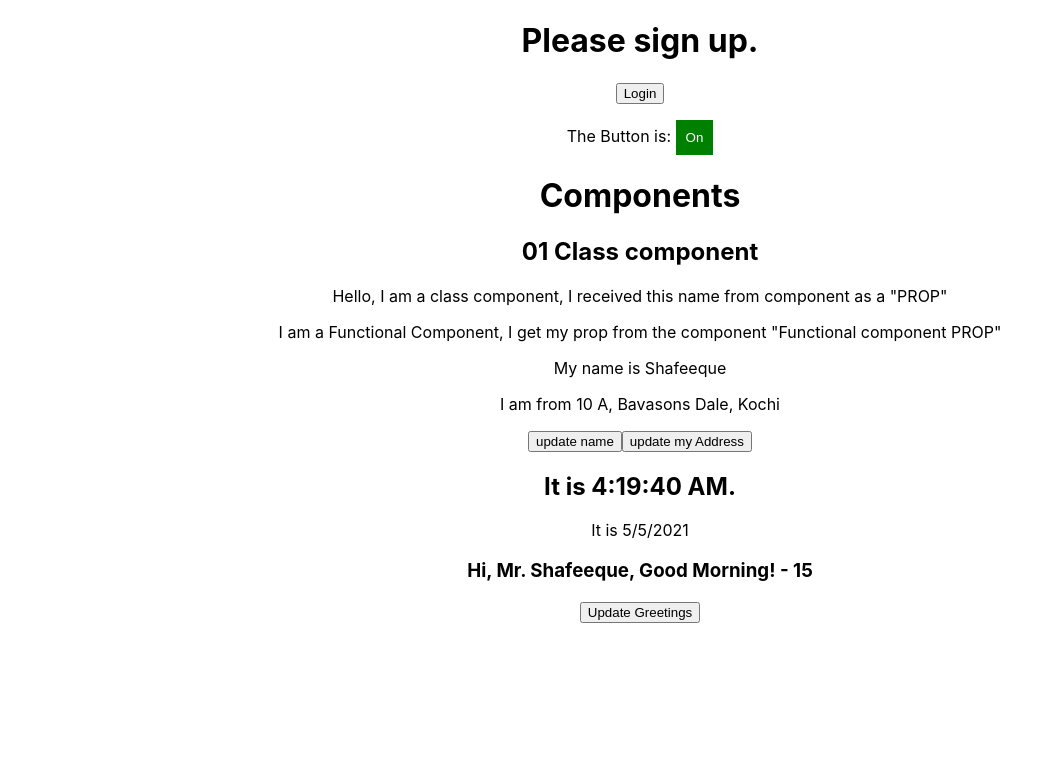
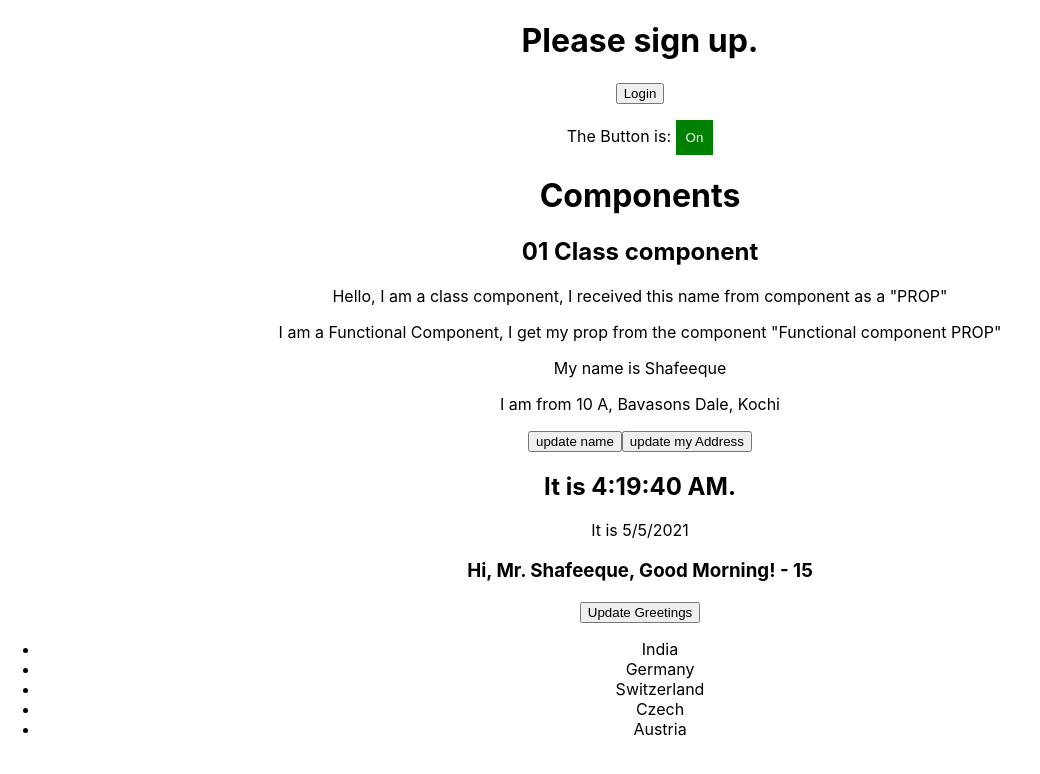
Before and after one commit to shafeeque-archis/app-learn-react, a React (Create React App) app: page / in a window 1280 px wide. Shown: the top 774 px of the page, without its empty margins (0-1040 px from the left). Built offline with nearby package versions, Linux system fonts and the light colour scheme.

Commit message:
List and Keys

```diff
--- a/src/App.js
+++ b/src/App.js
@@ -6,7 +6,8 @@ import FunctionalComponent from './02_FunctionalComponent/02_FunctionalComponent
 import Clock from './Clock/Clock'
 import Button from './EventHandling/EventHandling';
 import ConditionalRendering from './ConditionalRendering/ConditionalRendering';
-import LoginControl from './ConditionalRendering/LoginControl'
+import LoginControl from './ConditionalRendering/LoginControl';
+import Numbers from './ListAndKeys/ListAndKeys';
 
 
 
@@ -23,7 +24,7 @@ function App() {
       <FunctionalComponent name="Functional component PROP"/>
       <Clock />
       <ConditionalRendering time="15" />
-
+      <Numbers />
     </div>
   );
 }
--- /dev/null
+++ b/src/ListAndKeys/ListAndKeys.js
@@ -0,0 +1,20 @@
+import React from 'react';
+
+const ListKeys = (props) => {
+    const countries = props.countries;
+    const listItems = countries.map(country => <li>{ country }</li>)
+
+    return (
+        <ul> {listItems} </ul>
+    )
+}
+
+
+const Numbers = () => {
+    const contrryList = ["India","Germany","Switzerland","Czech","Austria"]
+    return (
+        <ListKeys countries={contrryList} />
+    )
+}
+
+export default Numbers;
```
Also changed, not shown: 1 other file (tests, documents, lock files or other folders).
